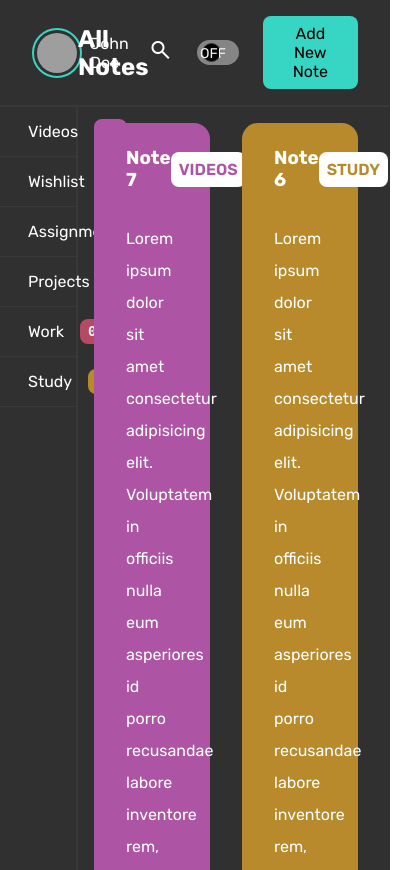
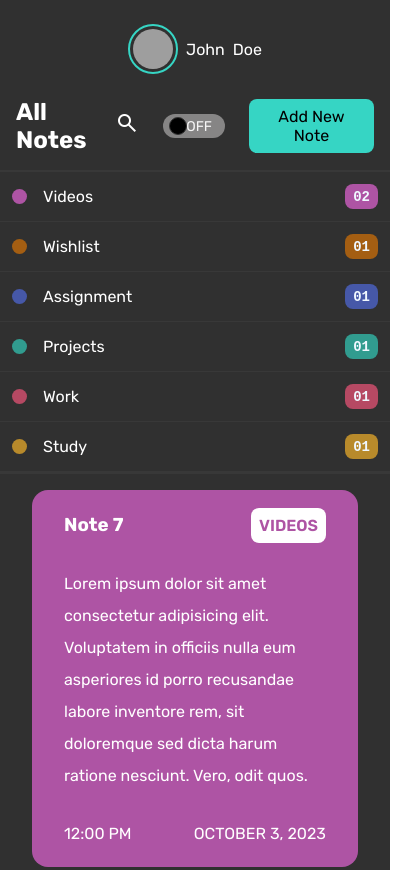
Before and after one commit to aysenur-aydin/node101-challange-1, a plain HTML site: page index.html in a window 390 px wide. Shown: the top 870 px of the page, 419 px wide, since content can reach past the window. Drawn offline with nearby package versions, Linux system fonts and the light colour scheme; grey boxes are pictures that could not be loaded.

Commit message:
feat: enhance responsiveness

```diff
--- a/index.html
+++ b/index.html
@@ -28,7 +28,10 @@
               class="profile-picture"
             />
           </div>
-          <p class="profile-name">John Doe</p>
+          <div class="profile-name-container">
+            <span>John </span>
+            <span>Doe</span>
+          </div>
         </div>
         <div class="header-content">
           <h2 class="header-title">All Notes</h2>
--- a/style.css
+++ b/style.css
@@ -62,10 +62,11 @@ input[type='submit'] {
 }
 
 .sidebar {
-  width: 20%;
-  border-right: 2px solid #383838;
   display: flex;
   flex-direction: column;
+  flex: 0 0 20%;
+  min-width: 200px;
+  border-right: 2px solid #383838;
 }
 
 .profile-header {
@@ -90,6 +91,11 @@ input[type='submit'] {
   object-fit: cover;
   border-radius: 50%;
   border: none;
+}
+
+.profile-name-container {
+  display: flex;
+  gap: 0.5rem;
 }
 
 .nav-list {
@@ -213,6 +219,94 @@ input[type='submit'] {
   font-size: 1.5rem;
 }
 
+.add-new-note-btn {
+  background-color: #36d5c4;
+  padding: 0.5rem 1rem;
+  border-radius: 8px;
+  border: none;
+  font-size: 1rem;
+  cursor: pointer;
+}
+
+.notes-container {
+  padding: 1rem;
+  display: flex;
+  flex-flow: row wrap;
+  gap: 2rem;
+  flex: 1;
+  min-width: 0;
+}
+
+.note-card {
+  display: flex;
+  flex-direction: column;
+  gap: 2rem;
+  width: calc(50% - 1rem);
+  flex: 0 0 calc(50% - 1rem);
+  background-color: var(--default-color);
+  border-radius: 16px;
+  padding: 1.5rem 2rem;
+}
+
+.note-header {
+  display: flex;
+  align-items: center;
+  justify-content: space-between;
+}
+
+.note-content {
+  font-size: 1rem;
+  line-height: 2em;
+  color: #ffffff;
+}
+
+.note-category-text {
+  background-color: #ffffff;
+  padding: 0.5rem;
+  border-radius: 8px;
+  color: var(--default-color);
+  font-weight: 600;
+}
+
+.note-footer {
+  display: flex;
+  justify-content: space-between;
+  align-items: center;
+}
+
+@media screen and (max-width: 768px) {
+  .main-content {
+    flex-direction: column;
+  }
+  .header-container {
+    flex-direction: column;
+  }
+  .profile-header {
+    width: 100%;
+    justify-content: center;
+    margin-top: 1rem;
+  }
+  .header-content {
+    width: 100%;
+    padding: 1rem;
+  }
+  .notes-container {
+    flex-direction: column;
+    align-items: center;
+    width: 100%;
+  }
+
+  .sidebar {
+    width: 100%;
+    border-right: none;
+    border-bottom: 2px solid #383838;
+  }
+
+  .note-card {
+    width: calc(100% - 2rem);
+  }
+}
+
 /* From Uiverse.io by AbanoubMagdy1 */
 /* The switch - the box around the slider */
 .switch {
@@ -296,57 +390,3 @@ input:checked ~ .text.off {
 input:checked ~ .text.on {
   transform: translateX(0) translateY(-50%);
 }
-
-.add-new-note-btn {
-  background-color: #36d5c4;
-  padding: 0.5rem 1rem;
-  border-radius: 8px;
-  border: none;
-  font-size: 1rem;
-  cursor: pointer;
-}
-
-.notes-container {
-  width: 80%;
-  padding: 1rem;
-  display: flex;
-  flex-flow: row wrap;
-  gap: 2rem;
-}
-
-.note-card {
-  flex: 1 1 calc(50% - 1.5rem);
-  display: flex;
-  flex-direction: column;
-  gap: 2rem;
-  background-color: var(--default-color);
-  border-radius: 16px;
-  padding: 1.5rem 2rem;
-  max-width: calc(50% - 1.5rem);
-}
-
-.note-header {
-  display: flex;
-  align-items: center;
-  justify-content: space-between;
-}
-
-.note-content {
-  font-size: 1rem;
-  line-height: 2em;
-  color: #ffffff;
-}
-
-.note-category-text {
-  background-color: #ffffff;
-  padding: 0.5rem;
-  border-radius: 8px;
-  color: var(--default-color);
-  font-weight: 600;
-}
-
-.note-footer {
-  display: flex;
-  justify-content: space-between;
-  align-items: center;
-}
```
